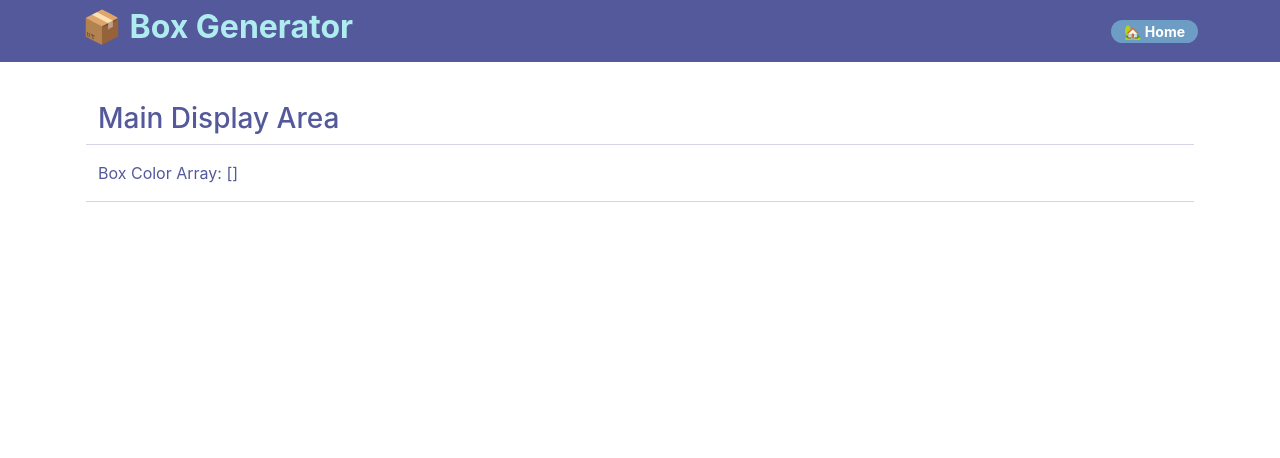
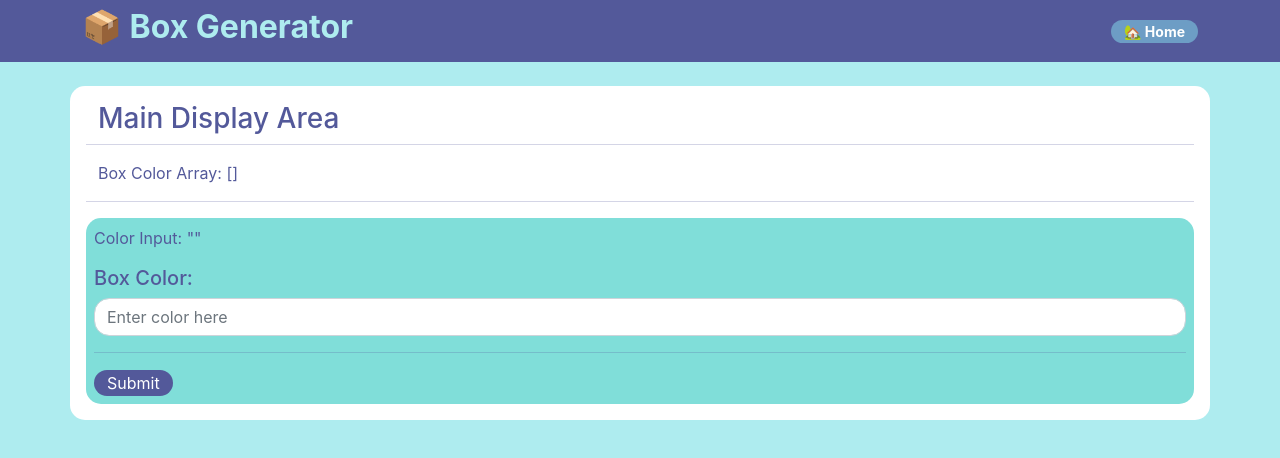
Before and after one commit to vircabading/MERN-React-FunctionalComponents-BoxGenerator-2307-v2, a React (Create React App) app: page / in a window 1280 px wide. Shown: the top 458 px of the page. Built offline with nearby package versions, Linux system fonts and the light colour scheme.

Commit message:
implement color form view

```diff
--- a/src/App.js
+++ b/src/App.js
@@ -2,6 +2,7 @@ import './App.css';
 import React, { useState } from 'react';
 
 import NavBarView from './views/NavBarView';
+import ColorFormView from './views/ColorFormView';
 
 ///////////////////////////////////////////////////
 //  Main Application
@@ -30,9 +31,10 @@ const App = (props) => {
           <hr />
           <p>Box Color Array: { JSON.stringify( boxColorArray ) }</p>
           <hr />
-          {/* <ColorFormView
+          {/* ***** Color Form Section ************ */}
+          <ColorFormView
             addNewColor={ addNewColor } />
-          <BoxView
+          {/* <BoxView
             boxColorArray={ boxColorArray } /> */}
         </div>
       </div>
--- a/src/index.css
+++ b/src/index.css
@@ -5,6 +5,7 @@ body {
     sans-serif;
   -webkit-font-smoothing: antialiased;
   -moz-osx-font-smoothing: grayscale;
+  background-color: #AEECEF;
 }
 
 code {
--- /dev/null
+++ b/src/views/ColorFormView.jsx
@@ -0,0 +1,57 @@
+import React, { useState } from 'react';
+import '../App.css';
+
+///////////////////////////////////////////////////
+// Color Form View
+///////////////////////////////////////////////////
+
+const ColorFormView = (props) => {
+    const [colorInput, setColorInput] = useState("");
+
+    /**
+     * Allows the text in the text color form to change
+     * @param {*} e
+     */
+    const handleColorInputChange = (e) => {
+        const input = e.target.value;
+        setColorInput(input);
+    }
+
+    /**
+     * Retrievces the information from the form being submitted
+     * @param {*} e
+     */
+    const handleSubmit = (e) => {
+        e.preventDefault();
+        console.log("***** In Handle Submit **********");
+        props.addNewColor( colorInput );
+        setColorInput("");
+    }
+
+    return (
+        <div className='bg-tif-blue round p-2'>
+            <p>Color Input: { JSON.stringify(colorInput) }</p>
+            <form onSubmit={ handleSubmit } >
+                <div className="form-group">
+                    <label for="colorInput">
+                        <h5 className='text-dark-color' >Box Color:</h5>
+                    </label>
+                    <input
+                        type="text"
+                        className="form-control round"
+                        id="colorInput"
+                        name="colorInput"
+                        value={colorInput}
+                        placeholder="Enter color here"
+                        onChange={ handleColorInputChange } />
+                </div>
+                <hr />
+                <input
+                    type='submit'
+                    className='btn bg-ult-violet round-btn text-white' />
+            </form>
+        </div>
+    )
+}
+
+export default ColorFormView;
```
